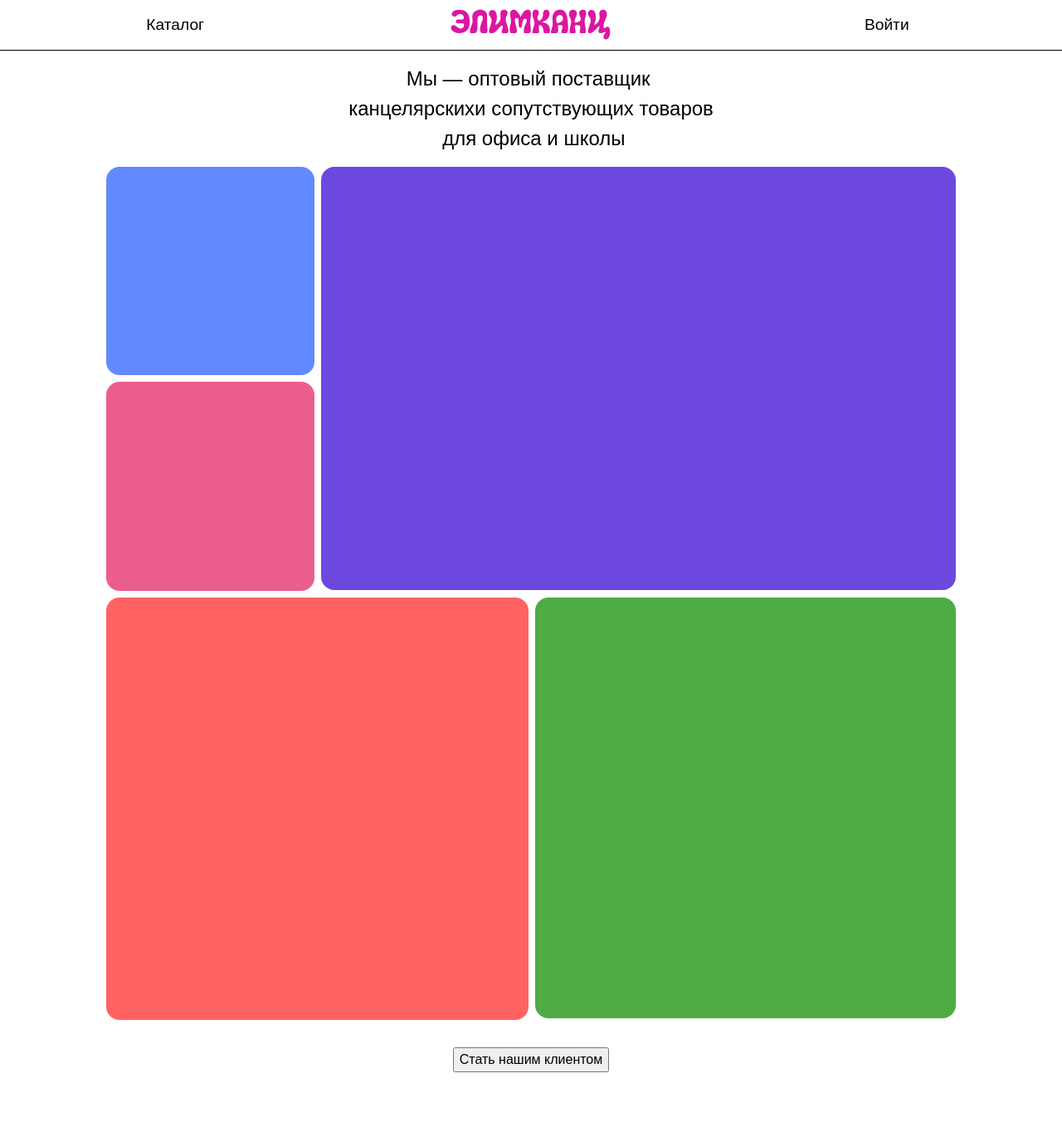
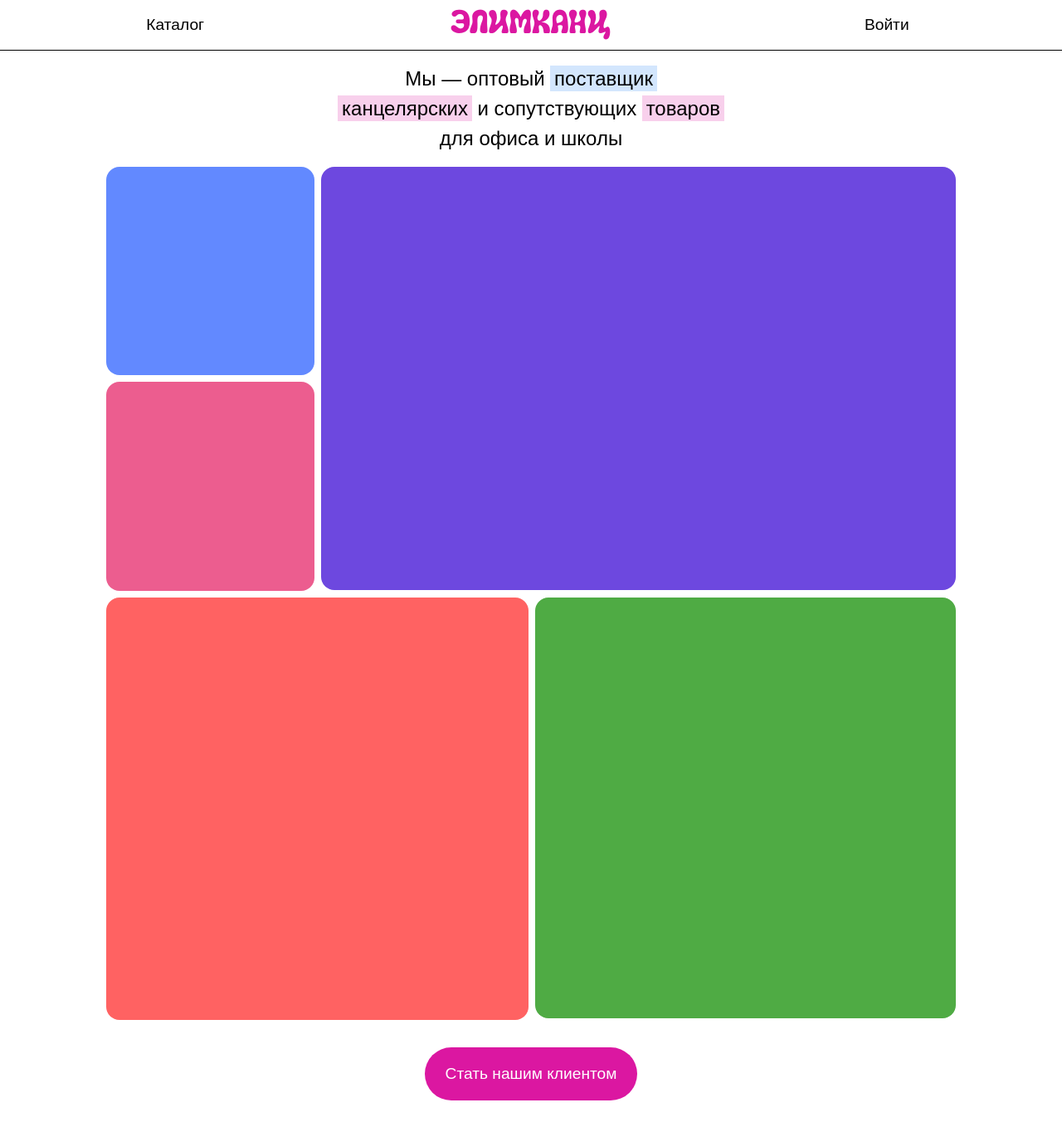
Before and after one commit to Limrlina/pet-project, a React (Vite) app: page / in a window 1280 px wide. Shown: the whole page at 83% size. Before the commit the page ends 1324 px from the top, so only its background shows below. Built offline with nearby package versions, Linux system fonts and the light colour scheme.

Commit message:
style: add color join btn

```diff
--- a/src/components/Header/Header.module.css
+++ b/src/components/Header/Header.module.css
@@ -37,6 +37,17 @@
     text-transform: uppercase;
     font-size: 2.5rem;
     font-family: 'Lepka', sans-serif;
+    animation: appearLogo 1s ease-out forwards;
+}
+
+@keyframes appearLogo {
+    0% {
+        color: transparent;
+    }
+
+    100% {
+        color: #DB17A1;
+    }
 }
 
 @media only screen and (orientation: portrait) and (max-device-height: 932px) {
--- a/src/pages/Home/Home.module.css
+++ b/src/pages/Home/Home.module.css
@@ -17,8 +17,16 @@
     text-align: center;
     font-size: 1.5rem;
     font-weight: lighter;
-    white-space: pre-wrap;
+}
 
+.highlight-blue {
+    background-color: rgba(39, 128, 245, 0.2);
+    padding: .1rem .3rem;
+}
+
+.highlight-pink {
+    background-color: rgba(219, 24, 161, 0.2);
+    padding: .1rem .3rem;
 }
 
 .sales-container {
@@ -32,6 +40,7 @@
 .sale-banner {
     aspect-ratio: 3 / 2;
     border-radius: 1rem;
+    cursor: pointer;
 }
 
 .join-btn-container {
@@ -40,6 +49,22 @@
     align-items: center;
     flex-grow: 2;
     width: 100%;
+}
+
+.join-btn {
+    width: 16rem;
+    height: 4rem;
+    border-radius: 2rem;
+    border: none;
+    background-color: #DB17A1;
+    color: white;
+    font-size: 1.2rem;
+    transition: background-color .1s ease-out;
+    cursor: pointer;
+}
+
+.join-btn:hover {
+    background-color: #b11283;
 }
 
 .up-left {
--- a/src/pages/Home/Home.tsx
+++ b/src/pages/Home/Home.tsx
@@ -6,8 +6,12 @@ const Home = () => {
     <div className={styles.container}>
       <div className={styles["hero-container"]}>
         <p className={styles.hero}>
-          {"Мы — оптовый поставщик \n канцелярских" +
-            "и сопутствующих товаров \n для офиса и школы"}
+          Мы — оптовый{" "}
+          <span className={styles["highlight-blue"]}>поставщик</span> <br />
+          <span className={styles["highlight-pink"]}>канцелярских</span> и
+          сопутствующих{" "}
+          <span className={styles["highlight-pink"]}>товаров</span> <br />
+          для офиса и школы
         </p>
       </div>
       <div className={styles["sales-container"]}>
@@ -22,7 +26,7 @@ const Home = () => {
         ></div>
       </div>
       <div className={styles["join-btn-container"]}>
-        <button>Стать нашим клиентом</button>
+        <button className={styles["join-btn"]}>Стать нашим клиентом</button>
       </div>
     </div>
   );
```
